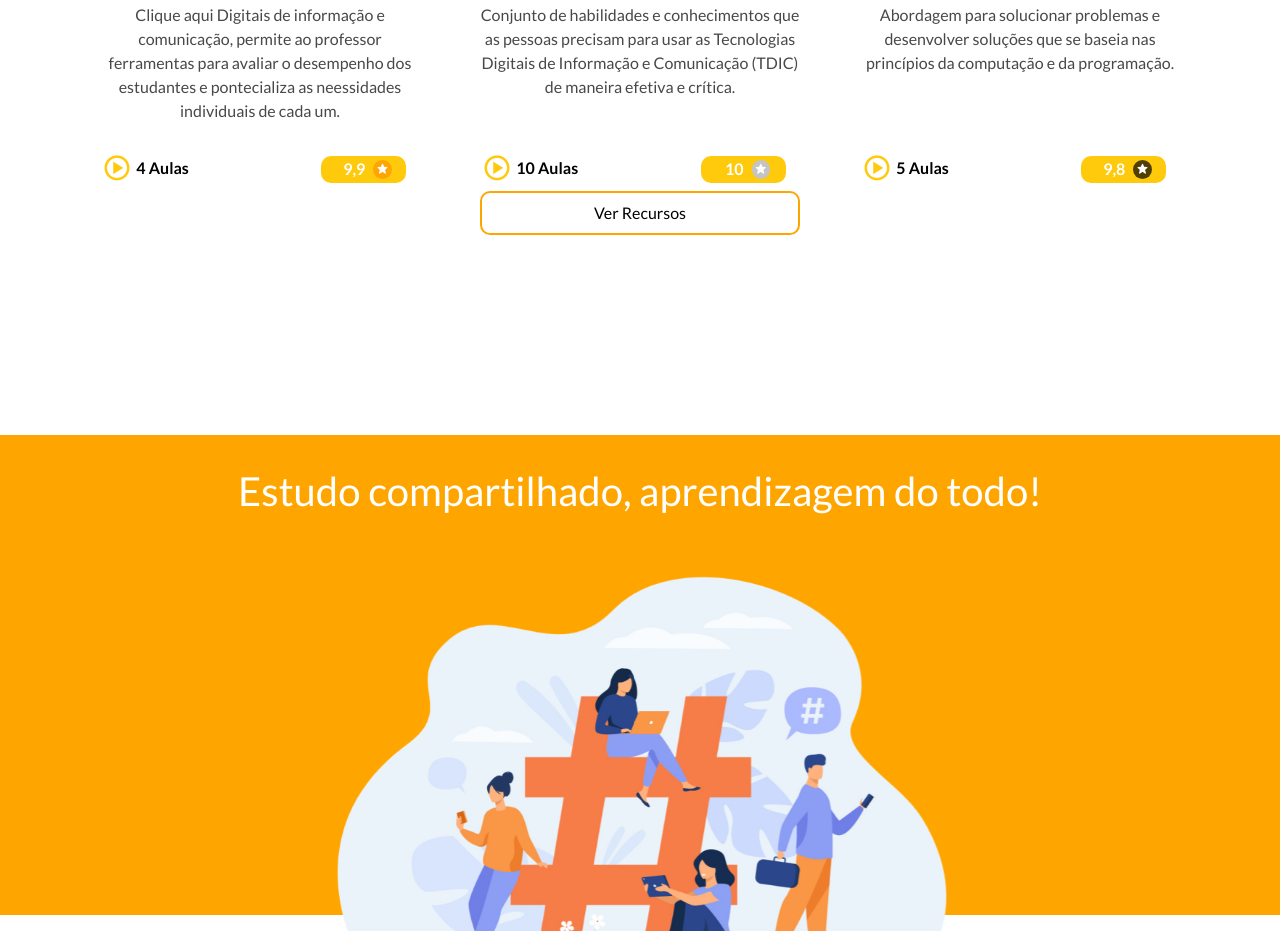
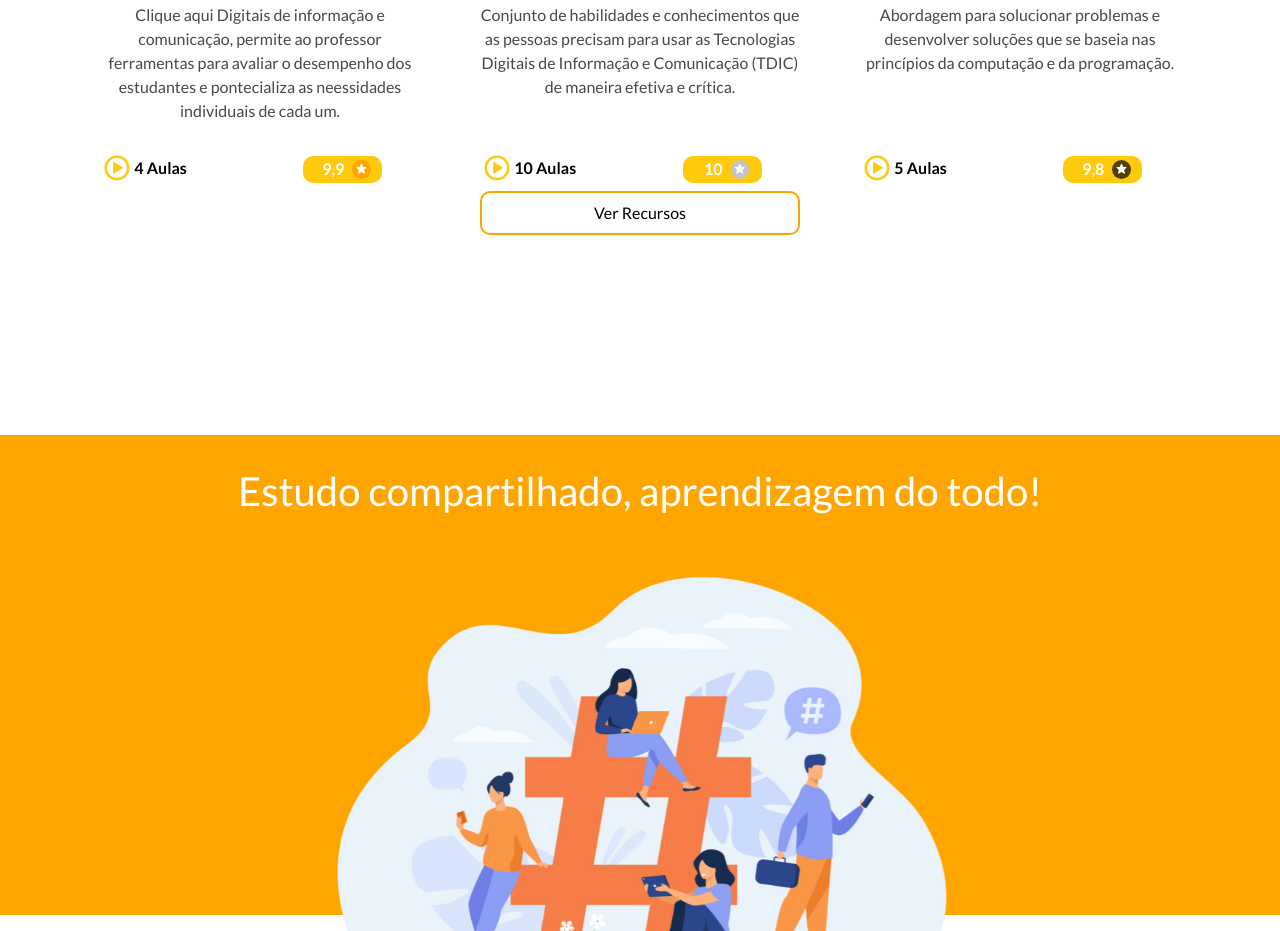
Before and after one commit to eduardofayan/TechTutor, a plain HTML site: page index.html in a window 1280 px wide. Shown: the part 1293-2224 px from the top of the page. Drawn offline with nearby package versions, Linux system fonts and the light colour scheme.

Commit message:
Update index.html

```diff
--- a/index.html
+++ b/index.html
@@ -144,7 +144,7 @@
                                     neessidades individuais de cada um.
                                 </p>
                             </div>
-                            <div class="row footerCard">
+                            <div class="row footerCard container">
                                 <div class="col-6 row d-flex align-items-center ps-4">
                                     <i class='col-2 p-0 bx bx-play-circle' style='color:#ffc90c'></i>
                                     <p class="col-1 text-nowrap m-0 fw-bold text-decoration-none">4 Aulas</p>
@@ -174,7 +174,7 @@
                                     efetiva e crítica.
                                 </p>
                             </div>
-                            <div class="row footerCard">
+                            <div class="row footerCard container">
                                 <div class="col-6 row d-flex align-items-center ps-4">
                                     <i class='col-2 p-0 bx bx-play-circle' style='color:#ffc90c'></i>
                                     <p class="col-1 text-nowrap m-0 fw-bold text-decoration-none">10 Aulas</p>
@@ -203,7 +203,7 @@
                                     baseia nas princípios da computação e da programação.
                                 </p>
                             </div>
-                            <div class="row footerCard">
+                            <div class="row footerCard container">
                                 <div class="col-6 row d-flex align-items-center ps-4">
                                     <i class='col-2 p-0 bx bx-play-circle' style='color:#ffc90c'></i>
                                     <p class="col-1 text-nowrap m-0 fw-bold text-decoration-none">5 Aulas</p>
```
